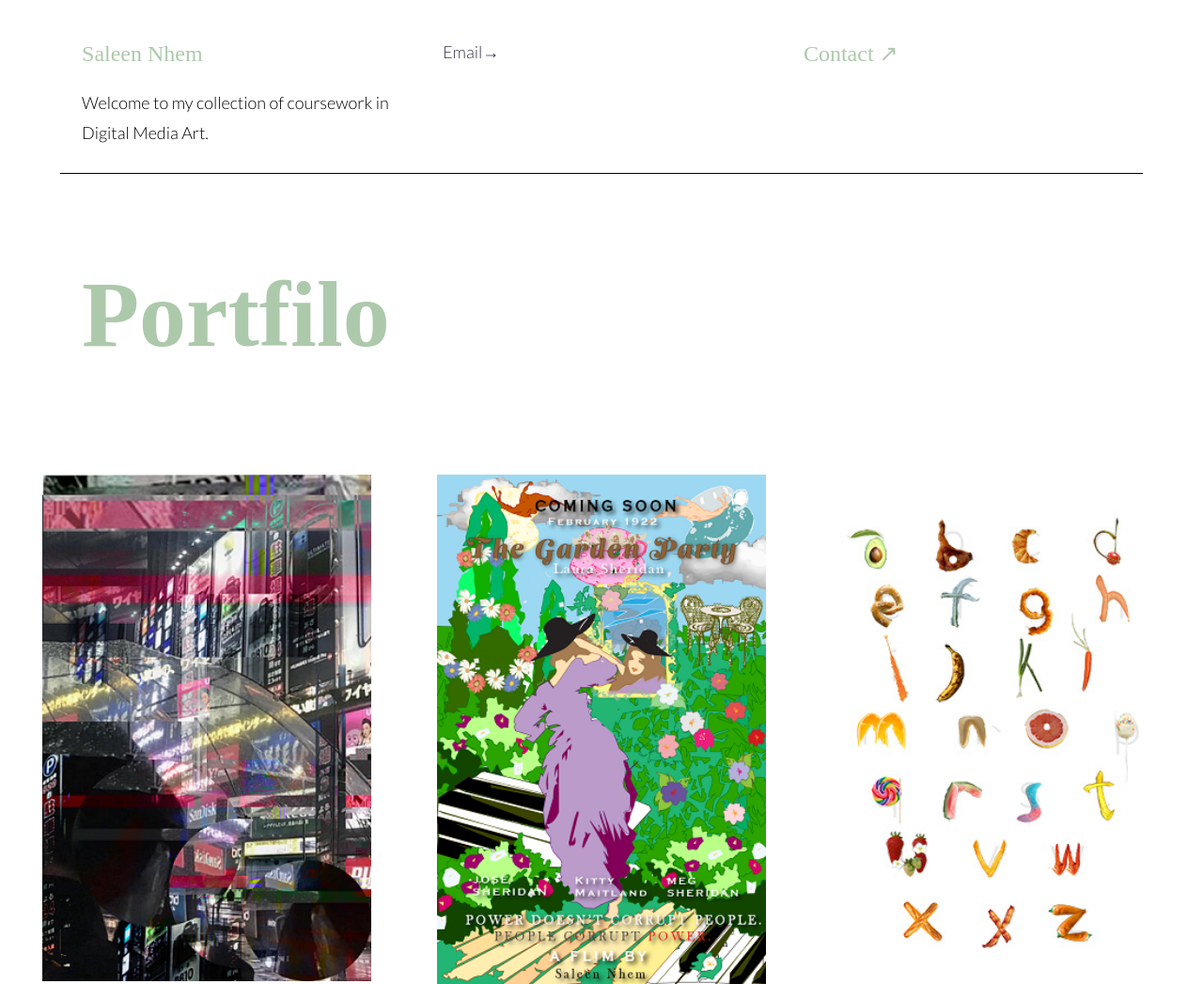
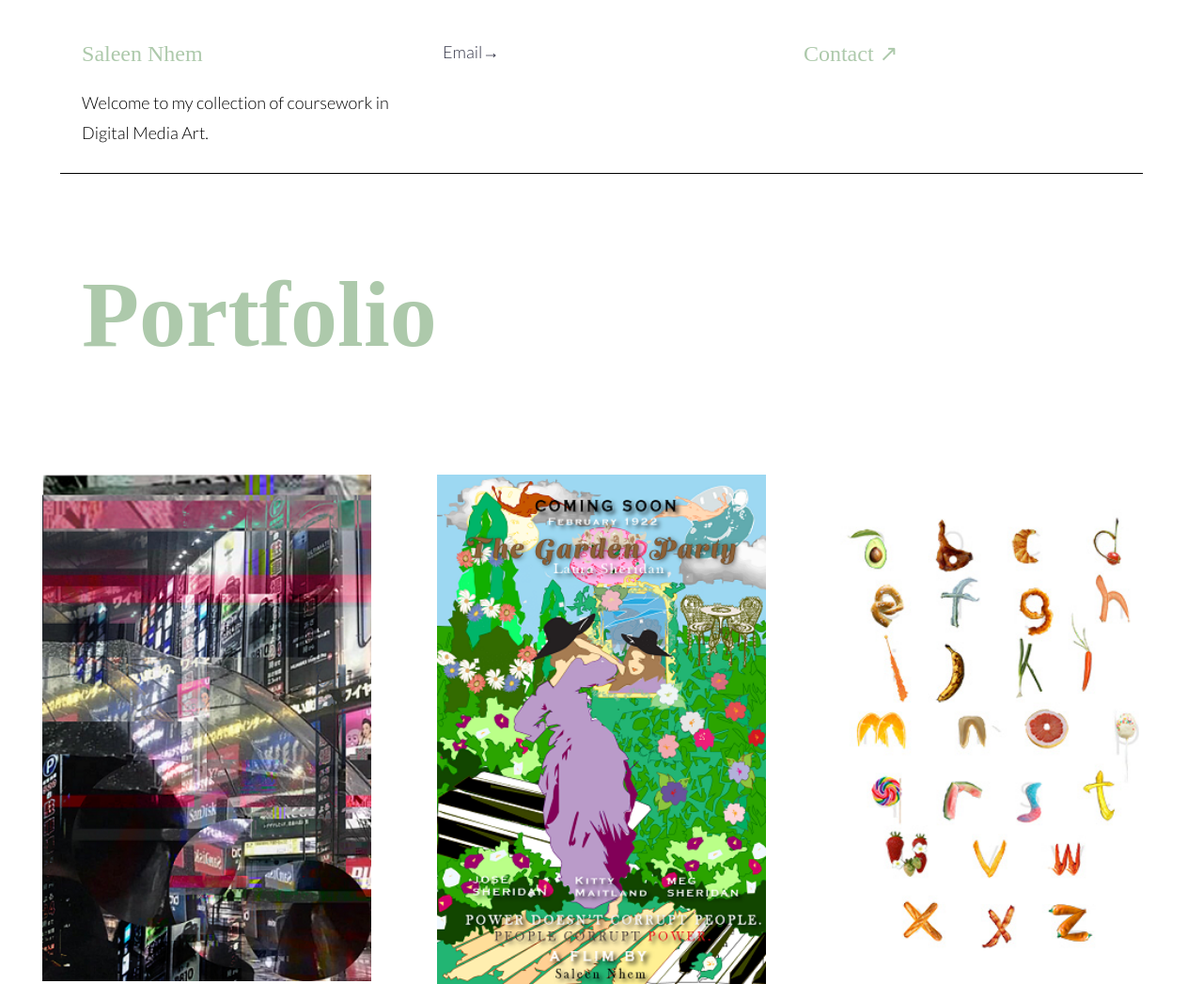
Before and after one commit to saaaleen/saaaleen.github.io, a plain HTML site: page index.html in a window 1280 px wide. Shown: the top 1047 px of the page at 94% size. Drawn offline with Linux system fonts and the light colour scheme; a web font is replaced by a local one.

Commit message:
Add files via upload

```diff
--- a/index.html
+++ b/index.html
@@ -31,7 +31,7 @@
 
         <div class="row">
             <div class="col-12">
-                <c><h1 class="fade-in-text">Portfilo</c>
+                <c><h1 class="fade-in-text">Portfolio</c>
               </h1>
             </div>
         </div>
```
